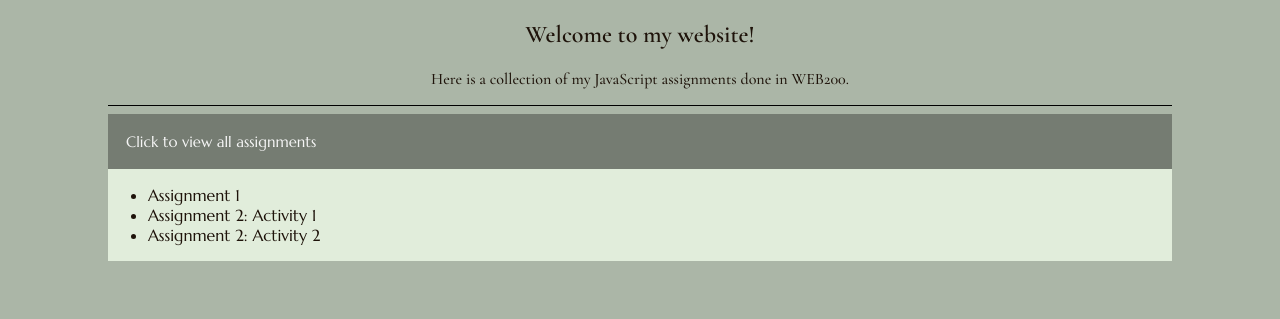
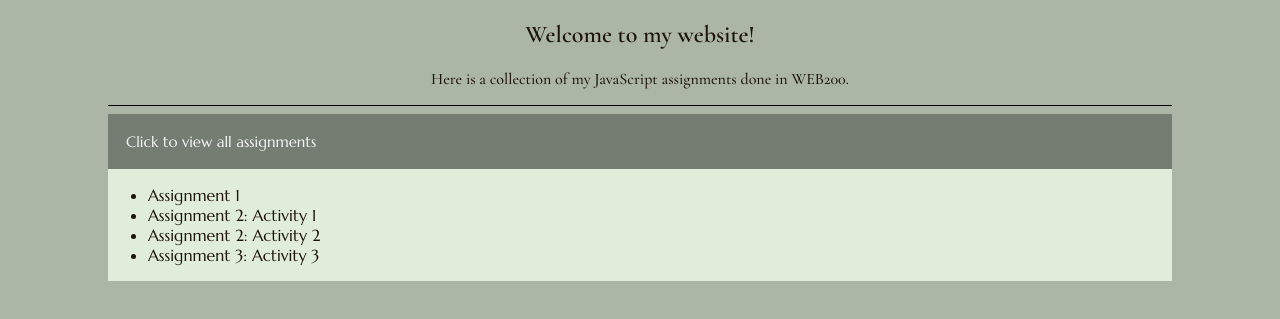
Before and after one commit to aescobedo01/web200, a plain HTML site: page index.html in a window 1280 px wide. Both pictures are taken after a click on the button "Click to view all assignments". Shown: the part 141-460 px from the top of the page. Drawn offline with nearby package versions, Linux system fonts and the light colour scheme.

Commit message:
updatesss

```diff
--- a/index.html
+++ b/index.html
@@ -33,6 +33,7 @@ WEB 200-->
                     <li><a class="links" href="web200/assignment1/index.html">Assignment 1</a></li>
                     <li><a class="links" href="web200/assignment2/activity1.html">Assignment 2: Activity 1</a></li>
                     <li><a class="links" href="web200/assignment2/activity2.html">Assignment 2: Activity 2</a></li>
+                    <li><a class="links" href="web200/assignment3/activity3.html">Assignment 3: Activity 3</a></li>
                 </ul>
             </div>
         </div>
```
